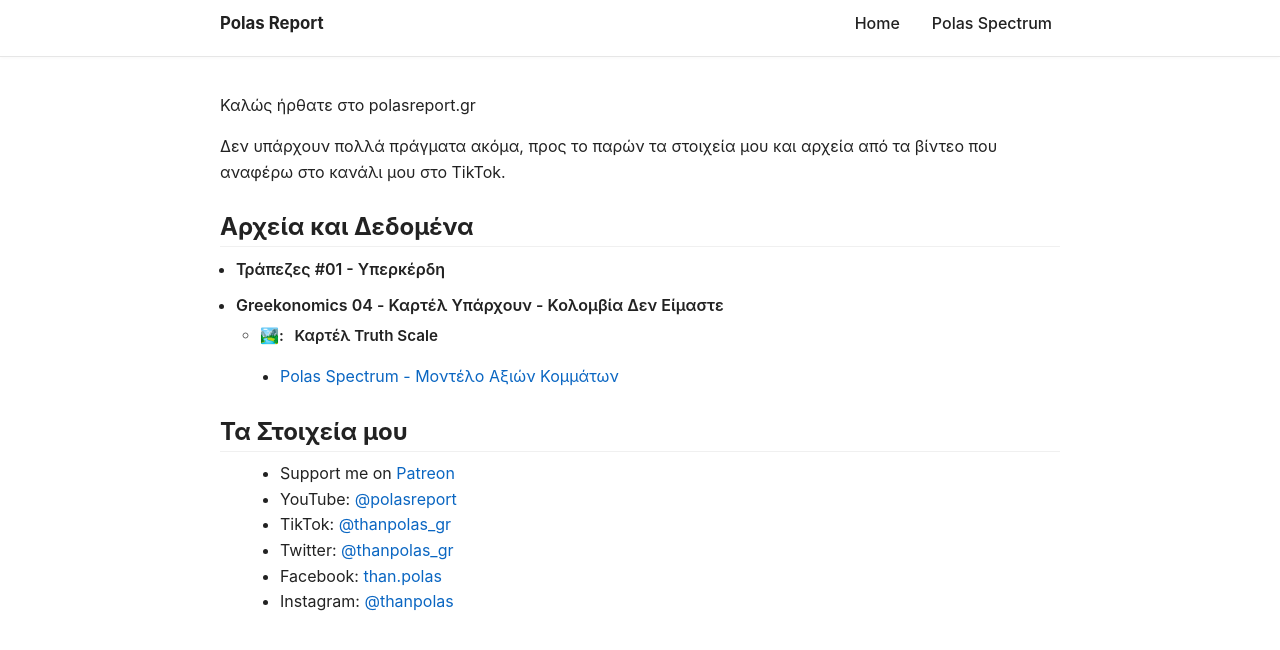
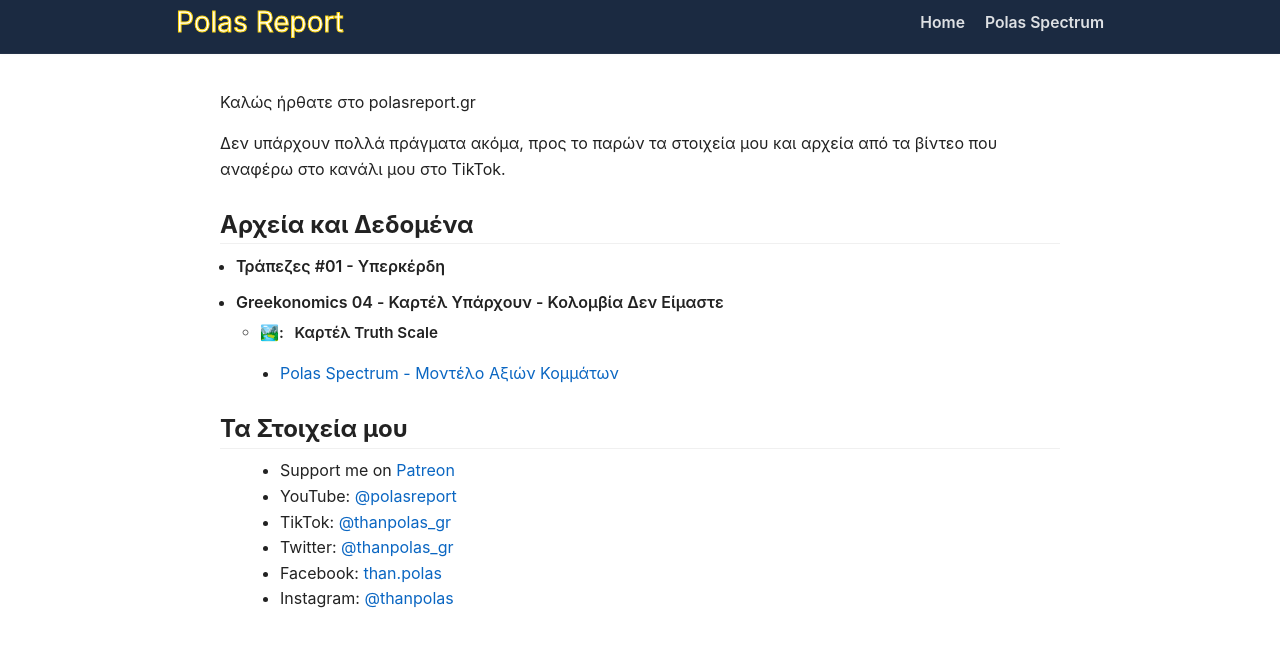
Before and after one commit to thanpolas/polasreport.gr, a Jekyll site: the page built from index.markdown, in a window 1280 px wide. Shown: the top 650 px of the page. Built offline with Jekyll 4.4.1, drawn with Linux system fonts in a browser that asks for light colours.

Commit message:
tweaked header

```diff
--- a/_includes/header.html
+++ b/_includes/header.html
@@ -1,7 +1,7 @@
 <header class="site-header" role="banner">
   <div class="container header-inner">
     <div class="site-brand">
-      <a class="site-title" href="{{ '/' | relative_url }}">{{ site.title | default: "polasreport.gr" }}</a>
+      <a class="brand-logo" href="{{ '/' | relative_url }}">Polas Report</a>
     </div>
 
     <nav class="site-nav" role="navigation" aria-label="Primary">
--- a/assets/css/main.css
+++ b/assets/css/main.css
@@ -134,49 +134,82 @@ blockquote{
   position: sticky;
   top: 0;
   z-index: 1000;
-  background: #fff;
-  border-bottom: 1px solid var(--border);
+  background: #1B2A41;
+  border-bottom: 1px solid rgba(255,255,255,0.04);
   box-shadow: 0 1px 4px rgba(20,20,20,0.03);
   backdrop-filter: blur(4px);
 }
 
 .header-inner {
+  max-width: 960px;
+  margin: 0 auto;
+  padding: 0px 16px;
   display: flex;
   align-items: center;
   justify-content: space-between;
-  gap: 1rem;
-  padding-top: 0.65rem;
-  padding-bottom: 0.65rem;
+  gap: 24px;
+  box-sizing: border-box;
 }
 
 /* Brand */
-.site-title{
+.site-title {
   font-weight: 700;
-  color: var(--text-color);
-  font-size: 1.05rem;
+  color: #FFFFFF;
+  -webkit-text-fill-color: #FFFFFF;
+  font-family: "Helvetica Neue", Helvetica, Arial, "Arial Black", sans-serif;
   text-decoration: none;
+  font-size: 1.15rem; /* tune if needed */
+  line-height: 1;
+  -webkit-font-smoothing: antialiased;
 }
 .site-title:hover { text-decoration: underline; }
 
+.brand-logo {
+  font-size: 28px;
+
+}
+
+/* Use native text-stroke where supported for crisp gold edge */
+@supports (-webkit-text-stroke: 1px) {
+  .brand-logo {
+    -webkit-text-stroke: 1px #FFD60A; /* 3px feel, tweak to 4px if desired */
+    -webkit-text-fill-color: #FFFFFF; /* keep fill white */
+  }
+}
+
+/* Reasonable fallback when text-stroke isn't supported:
+   heavier weight + subtle 4-direction single-pixel offsets to hint a stroke
+   (keeps it crisp; avoids glow) */
+@supports not (-webkit-text-stroke: 1px) {
+  .brand-logo {
+    font-weight: 900;
+    text-shadow:
+      1px 0 #FFD60A,
+      -1px 0 #FFD60A,
+      0 1px #FFD60A,
+      0 -1px #FFD60A;
+  }
+}
+
 /* Nav */
 .site-nav ul{
-  list-style: none;
+  display: flex;
+  gap: 20px;
   margin: 0;
   padding: 0;
-  display: flex;
-  gap: 1rem;
+  list-style: none;
   align-items: center;
 }
 .site-nav a{
-  color: var(--text-color);
-  padding: 0.35rem 0.5rem;
-  border-radius: 4px;
-  font-weight: 500;
+  color: rgba(255,255,255,0.86);
   text-decoration: none;
+  font-weight: 600;
+  font-size: 0.98rem;
+  transition: color 120ms ease-in-out;
 }
-.site-nav a:hover{
-  background: #f5f7fb;
-  color: var(--accent);
+.site-nav a:hover,
+.site-nav a:focus {
+  color: #FFFFFF;
 }
 
 /* Small-screen adjustments: stack brand + menu, collapse spacing */
```
